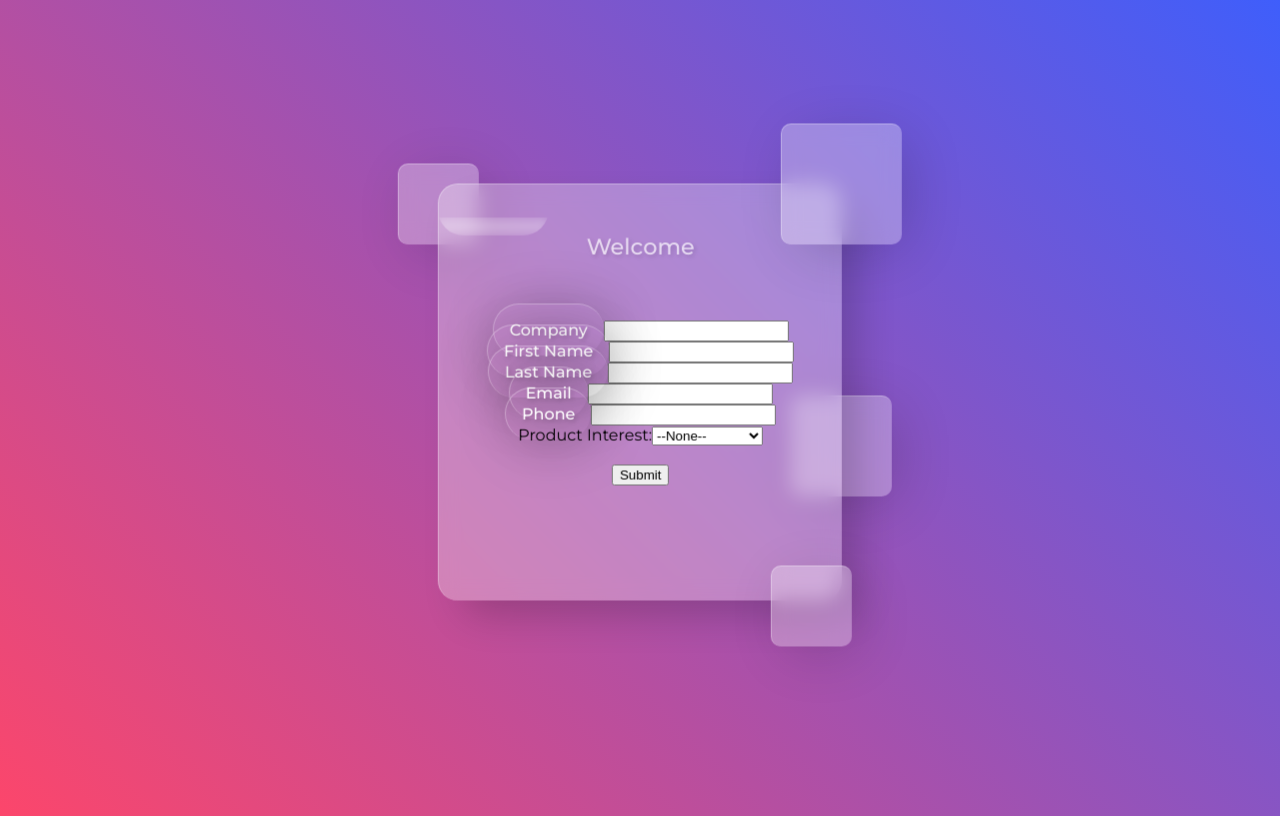
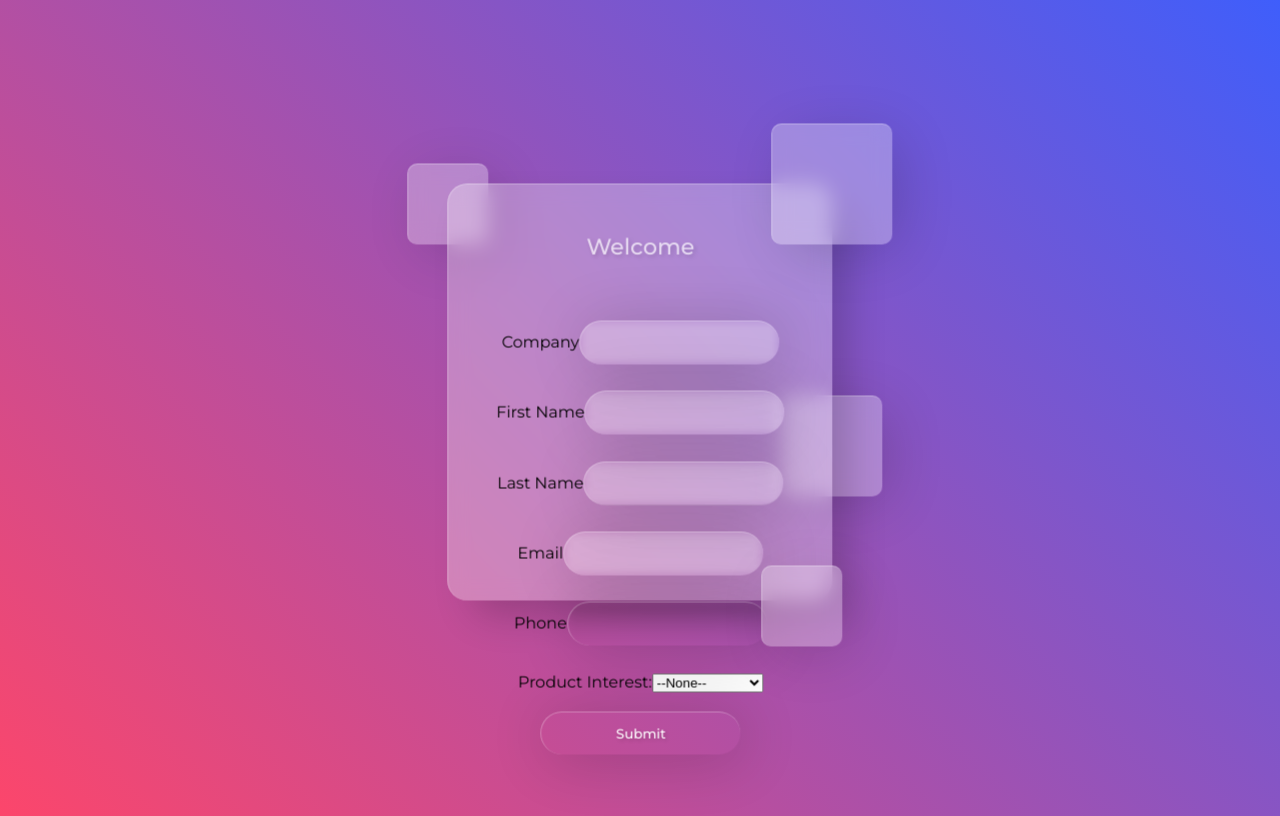
Before and after one commit to MihailKlimovich/Web-To-Lead, a PHP site: page / in a window 1280 px wide. Run offline with PHP 8.4, Linux system fonts and the light colour scheme; some libraries are stand-ins or nearby versions.

Commit message:
changed style6

```diff
--- a/WebToLead.css
+++ b/WebToLead.css
@@ -35,7 +35,7 @@ form {
         font-family: 'Montserrat', sans-serif;
       }
 
-      label {
+      input {
         background: transparent;
         width: 200px;
         padding: 1em;
@@ -52,10 +52,10 @@ form {
         transition: all 0.2s ease-in-out;
         text-shadow: 2px 2px 4px rgba(0,0,0,0.2);
       }
-      /* label:hover {
+      input:hover {
           background: rgba(255,255,255,0.1);
           box-shadow: 4px 4px 60px 8px rgba(0,0,0,0.2);
-        } */
+        }
 
         .drop {
             background: rgba(255,255,255,0.3);
```
